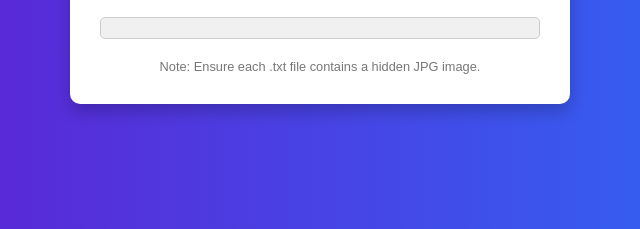
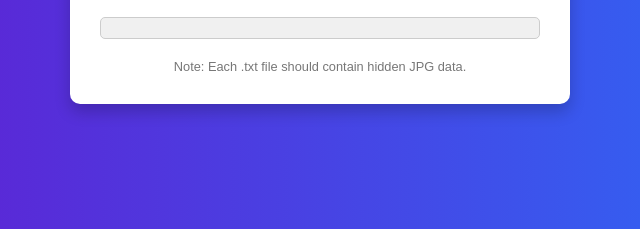
Before and after one commit to codydork/open-txt-as-jpg, a plain HTML site: page index.html in a window 1280 px wide. Shown: the part 459-688 px from the top of the page, 320-960 px from the left. Drawn offline with Linux system fonts and the light colour scheme.

Commit message:
Update index.html
???

```diff
--- a/index.html
+++ b/index.html
@@ -42,7 +42,6 @@
             color: #333;
         }
 
-        /* Enable access to media files on mobile */
         input[type="file"] {
             margin: 10px 0;
             padding: 10px;
@@ -97,7 +96,7 @@
             object-fit: contain;
         }
 
-        /* Resize handle for the bottom-left corner */
+        /* Resize handle */
         .resize-handle {
             position: absolute;
             bottom: 5px;
@@ -119,12 +118,12 @@
 
     <div class="container">
         <h1>Convert TXT to JPG</h1>
-        <input type="file" id="fileInput" accept=".txt,image/*" multiple />
+        <input type="file" id="fileInput" accept=".txt" multiple />
         <button onclick="convertToJPG()">Convert and Display</button>
 
         <div id="imageContainer"></div>
 
-        <p class="footer">Note: Ensure each .txt file contains a hidden JPG image.</p>
+        <p class="footer">Note: Each .txt file should contain hidden JPG data.</p>
     </div>
 
     <script>
```
